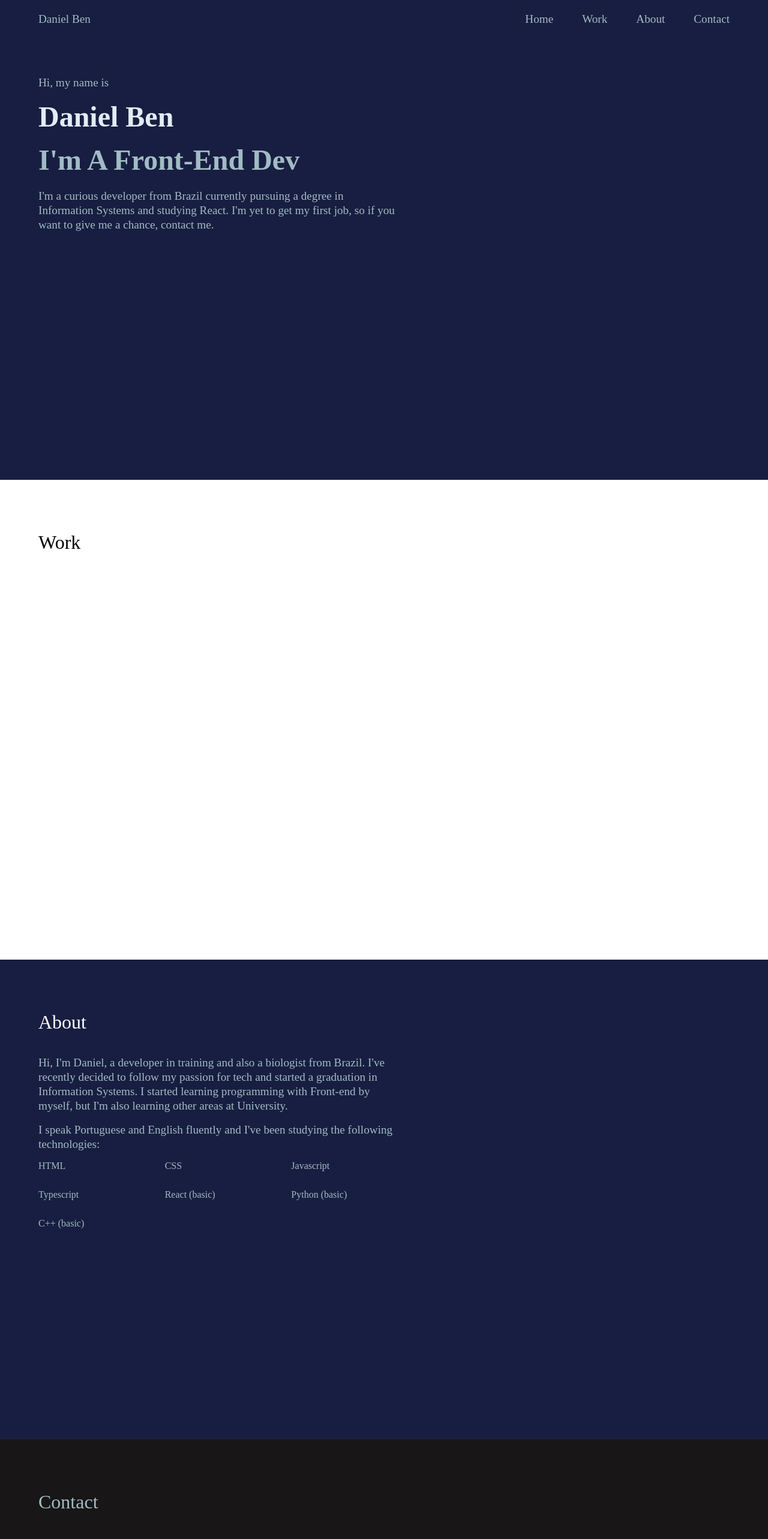
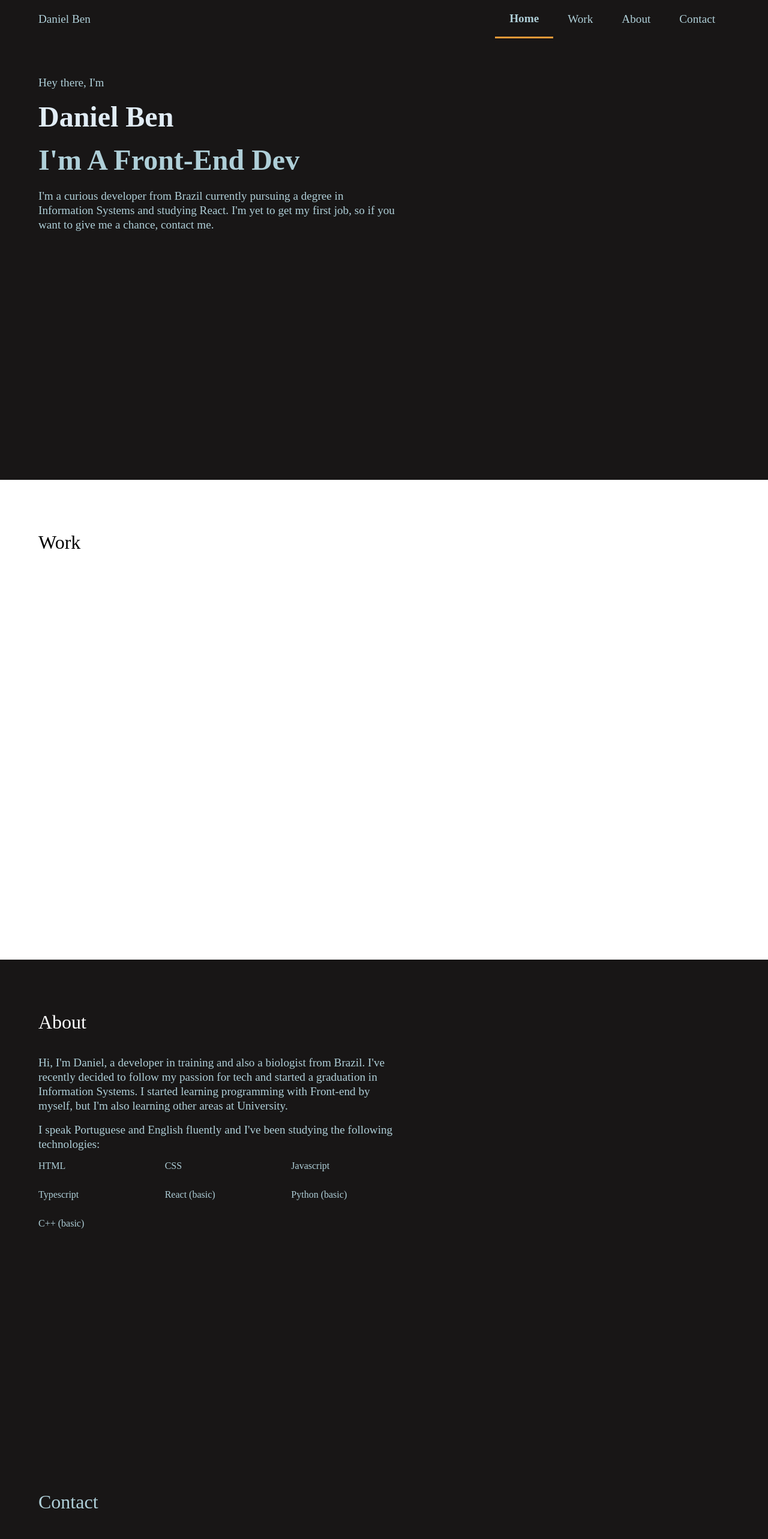
Before and after one commit to daniel-ben/portfolio, a React (Create React App) app: page / in a window 1280 px wide. Shown: the top 2566 px of the page at 60% size. Built offline with nearby package versions, Linux system fonts and the light colour scheme.

Commit message:
change colors

```diff
--- a/src/components/header/index.tsx
+++ b/src/components/header/index.tsx
@@ -5,10 +5,18 @@ function Header() {
         <header className='header'>
         <span className='header__name'>Daniel Ben</span>
         <ul className='header__nav'>
-          <li className='header__nav-item'>Home</li>
-          <li className='header__nav-item'>Work</li>
-          <li className='header__nav-item'>About</li>
-          <li className='header__nav-item'>Contact</li>
+          <li className='current-page header__nav-item'>
+            <a href="#home">Home</a>
+          </li>
+          <li className='header__nav-item'>
+            <a href="#work">Work</a>
+          </li>
+          <li className='header__nav-item'>
+            <a href="#about">About</a>
+          </li>
+          <li className='header__nav-item'>
+            <a href="#contact">Contact</a>
+          </li>
         </ul>
       </header>
     )
--- a/src/components/header/styles.css
+++ b/src/components/header/styles.css
@@ -2,7 +2,7 @@
 .header {
     height: 4rem;
     width: 100%;
-    padding: 2rem 4rem;
+    padding: 0 4rem;
     position: fixed;
     background-color: var(--bg-color);
     color: var(--text-color);
@@ -15,9 +15,31 @@
 
 .header__nav {
     display: flex;
-    gap: 3rem;
+    align-items: center;
+    height: 100%;
+}
+
+.header__nav-item {
+    height: 100%;
+    display: flex;
+    align-items: center;
+    padding: 1.5rem;
 }
 
 .header__nav-item:hover {
-    text-decoration: underline;
+    border-bottom: 1px solid var(--highlighted-color);
 }
+
+.current-page {
+    border-bottom: 3px solid var(--highlighted-color);
+    font-weight: bolder;
+}
+
+.header a {
+    text-decoration: none;
+    color: var(--text-color);
+}
+
+.header a:active {
+    transition: 1s;
+}
--- a/src/main.css
+++ b/src/main.css
@@ -3,14 +3,17 @@
    License: none (public domain)
 */
 :root {
-    --bg-color: #181e41;
-    --text-color: #a1bcc4;
-    --highlighted-color: #e1ecf5;
+    --bg-color: #181616;
+    --text-color: #afcfd8;
+	--text-color-highlighted: #e1ecf5;
+    --highlighted-color: #f09a38;
 }
 
 * {
 	box-sizing: border-box;
 }
+
+html{scroll-behavior:smooth}
 
 body {
 	width: 100vw;
--- a/src/pages/about/index.tsx
+++ b/src/pages/about/index.tsx
@@ -2,7 +2,7 @@ import './styles.css';
 
 function About() {
     return (
-        <section className='page about'>
+        <section className='page about' id='about'>
           <h2 className='section-title'>About</h2>
 
           <p className='about__text'>Hi, I'm Daniel, a developer in training and also a biologist from Brazil. I've recently decided to follow my passion for tech and started a graduation in Information Systems. I started learning programming with Front-end by myself, but I'm also learning other areas at University.</p>
--- a/src/pages/contact/indext.tsx
+++ b/src/pages/contact/indext.tsx
@@ -2,7 +2,7 @@ import './styles.css';
 
 function Contact() {
     return (
-        <section className='page contact'>
+        <section className='page contact' id='contact'>
           <h2 className='section-title'>Contact</h2>
 
           <p className='contact__message'>Wanna say hello?</p>
--- a/src/pages/contact/styles.css
+++ b/src/pages/contact/styles.css
@@ -4,7 +4,7 @@
     display: flex;
     flex-direction: column;
     gap: 1.5rem;
-    background-color: rgb(24, 22, 22);
+    background-color: var(--bg-color);
     color: var(--text-color);
 }
 
--- a/src/pages/homepage/index.tsx
+++ b/src/pages/homepage/index.tsx
@@ -5,8 +5,8 @@ function Homepage() {
   return (
     <>
       <main>
-        <section className='page home'>
-          <h3 className='home__upper-text'>Hi, my name is</h3>
+        <section className='page home' id='home'>
+          <h3 className='home__upper-text'>Hey there, I'm</h3>
           <h1 className='home__big-heading home__name'>Daniel Ben</h1>
           <h2 className='home__big-heading home__intro'>I'm a front-end dev</h2>
 
--- a/src/pages/homepage/styles.css
+++ b/src/pages/homepage/styles.css
@@ -7,7 +7,7 @@
     /* 4 + header */
     padding: 8rem 4rem;
     height: 100vh;
-	background-color: rgb(24, 30, 65);
+	background-color: var(--bg-color);
     color: var(--text-color);
 }
 
@@ -18,7 +18,7 @@
 }
 
 .home__name {
-    color: var(--highlighted-color);
+    color: var(--text-color-highlighted);
 }
 
 .home__description {
--- a/src/pages/work/index.tsx
+++ b/src/pages/work/index.tsx
@@ -2,7 +2,7 @@ import "./styles.css"
 
 function Work() {
     return (
-        <section className='page work'>
+        <section className='page work' id="work">
             <h2 className='section-title'>Work</h2>
         </section>
     )
```
